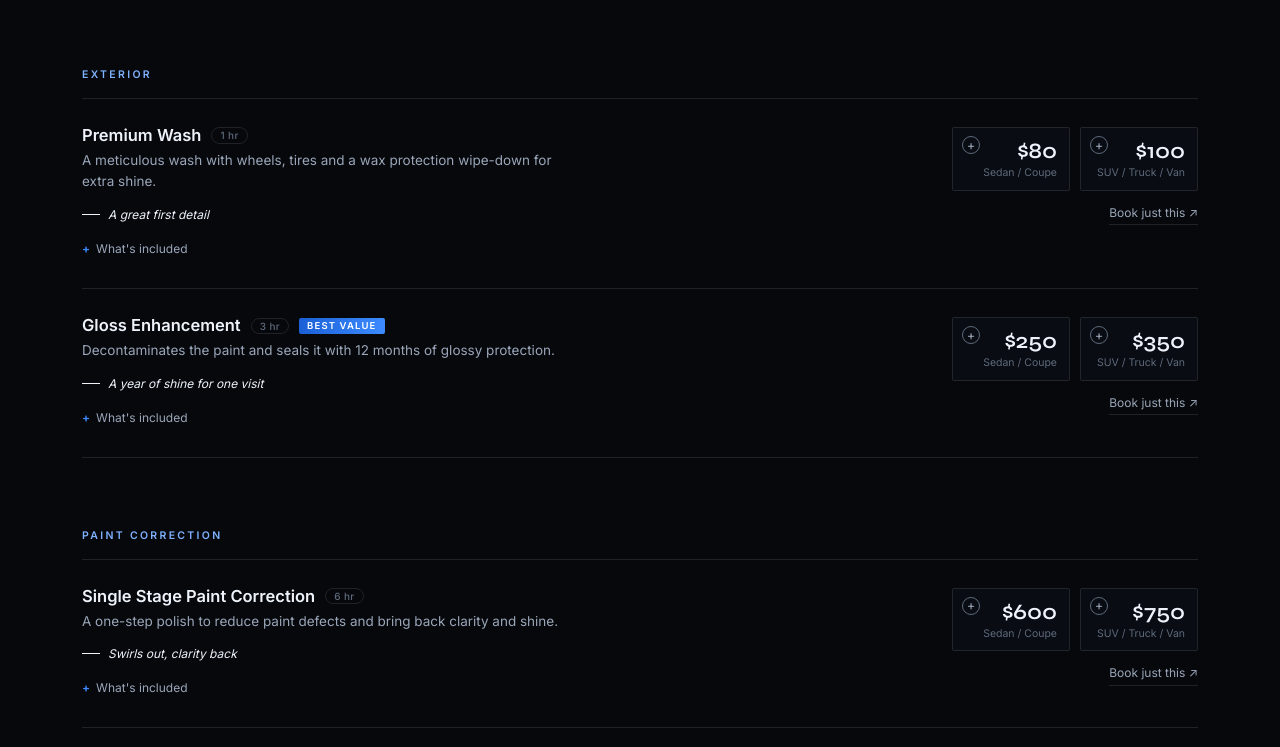
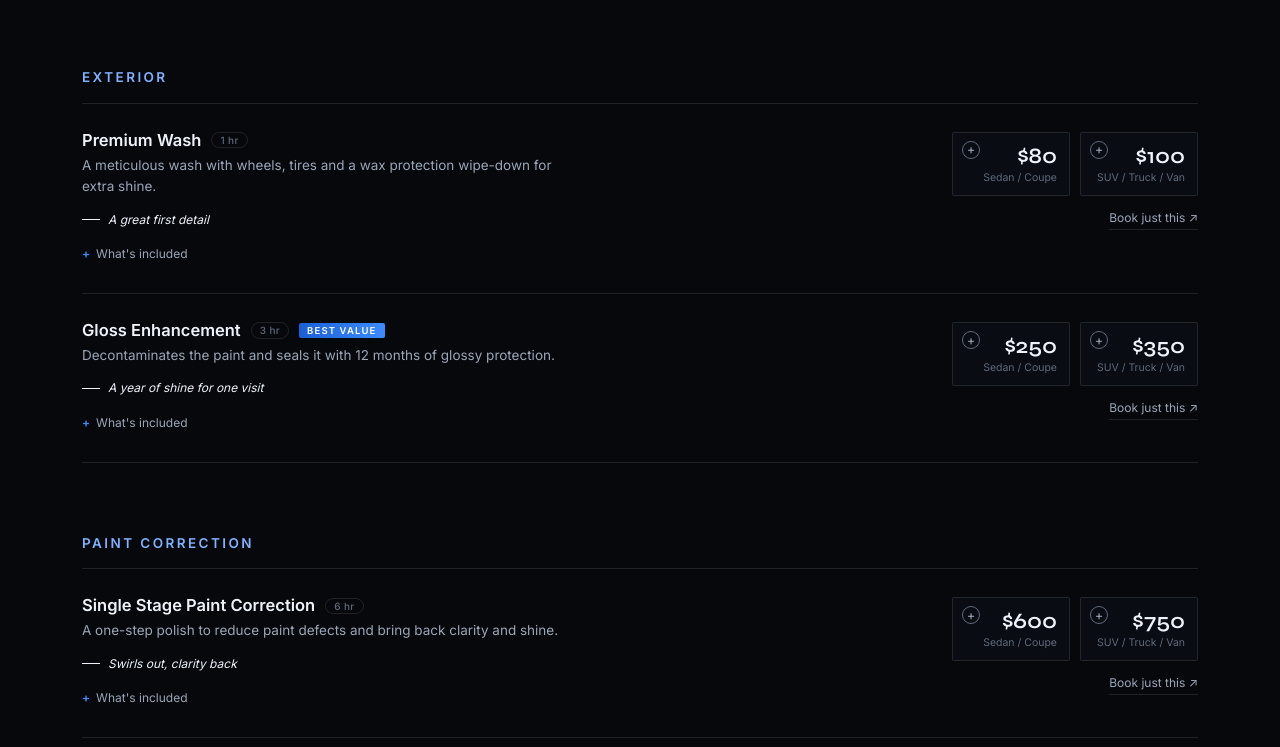
Before and after one commit to eliseyiurco/svautodetailing, a plain HTML site: page index.html in a window 1280 px wide. Shown: the part 1093-1840 px from the top of the page. Drawn offline with Linux system fonts and the light colour scheme.

Commit message:
Adjust cat label font size and fix HTML closing tag
Updated the font size of the cat label and ensured proper HTML structure.

```diff
--- a/index.html
+++ b/index.html
@@ -92,7 +92,7 @@
   /* pricing */
   .cat{margin-top:70px}
   .cat-head{display:flex;justify-content:space-between;align-items:center;gap:16px;padding-bottom:14px;border-bottom:1px solid var(--line)}
-  .cat-label{font-size:10.5px;font-weight:600;letter-spacing:.22em;text-transform:uppercase;color:var(--blue-soft)}
+  .cat-label{font-size:13.5px;font-weight:600;letter-spacing:.18em;text-transform:uppercase;color:var(--blue-soft)}
   .row{display:grid;grid-template-columns:1fr auto;gap:40px;align-items:start;padding:28px 0;border-bottom:1px solid var(--line)}
   .row h3{font-family:var(--body);font-size:16.5px;font-weight:600;letter-spacing:0;display:flex;align-items:center;gap:10px;flex-wrap:wrap}
   .tag{font-size:10px;font-weight:500;color:var(--dim);border:1px solid var(--line);padding:2px 8px;border-radius:20px;letter-spacing:.04em}
```
